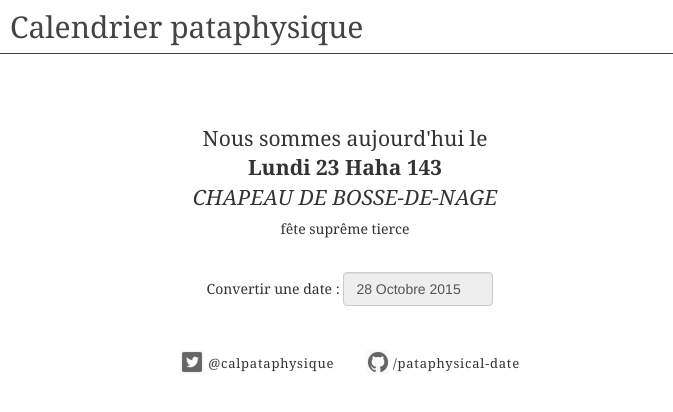
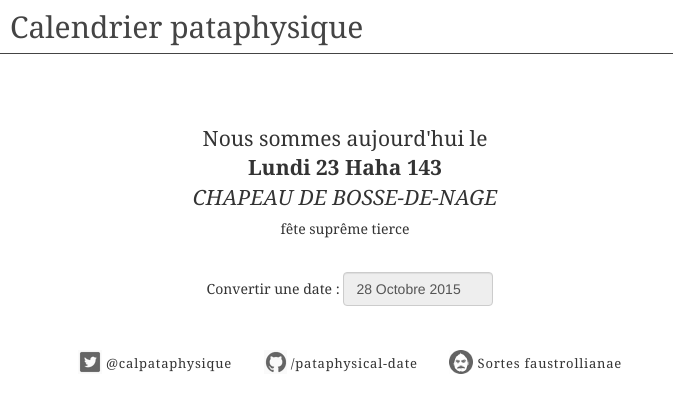
Before and after one commit to mmai/pataphysical-date, a plain HTML site: page index.html in a window 1280 px wide. Shown: the whole page, without its empty margins (0-673 px from the left). Drawn offline with Linux system fonts and the light colour scheme.

Commit message:
faustrollianae link

```diff
--- a/index.html
+++ b/index.html
@@ -499,6 +499,9 @@
               <a href="https://github.com/mmai/pataphysical-date" class="paper-button">
                 <img src="images/ic_social_github.png"> /pataphysical-date
               </a>
+              <a href="https://mmai.github.io/faustrollianae" title="Sortes faustrollianae" class="paper-button">
+                <img src="images/ic_faustroll.png"> Sortes faustrollianae
+              </a>
             </div>
           </div>
       </div>
```
Also changed, not shown: images/ic_faustroll.png (added).
